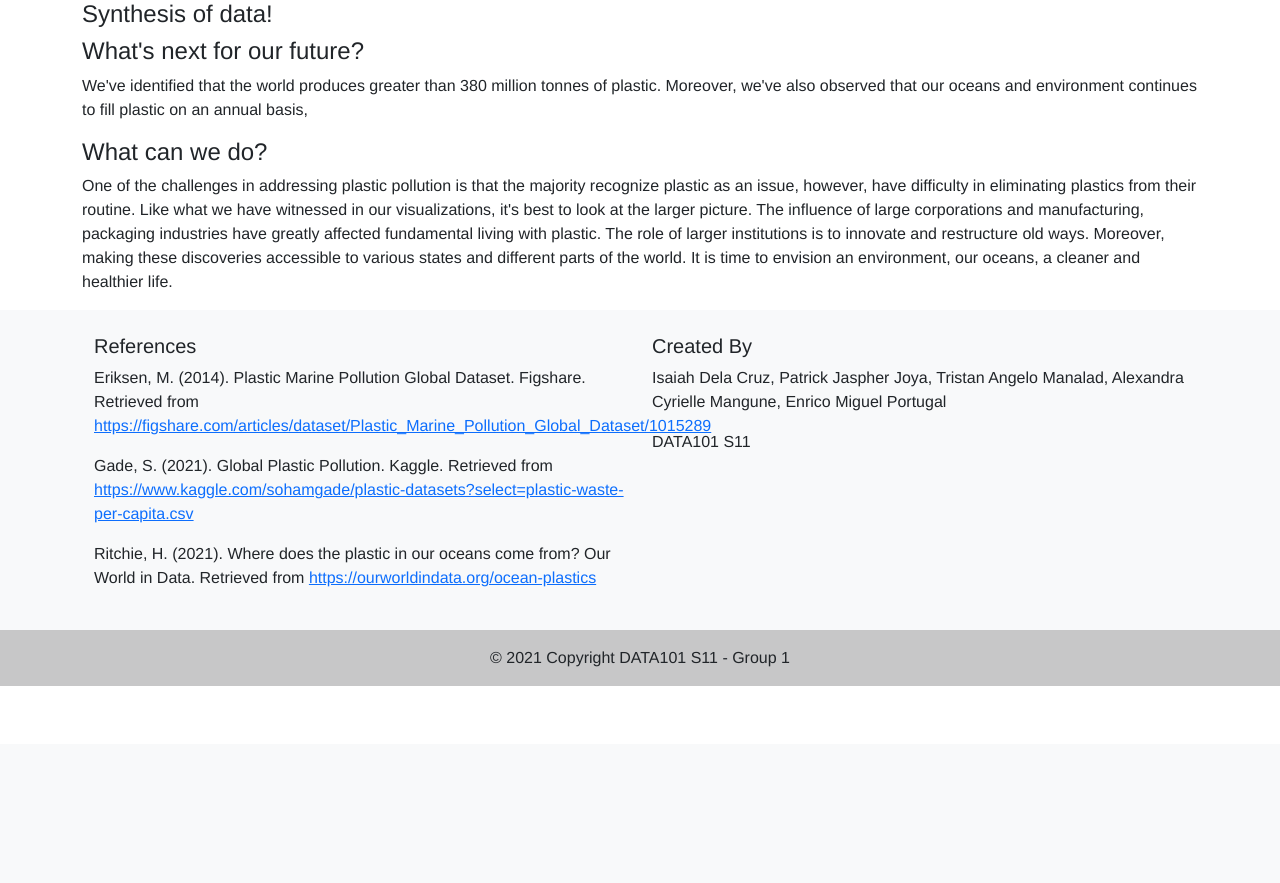
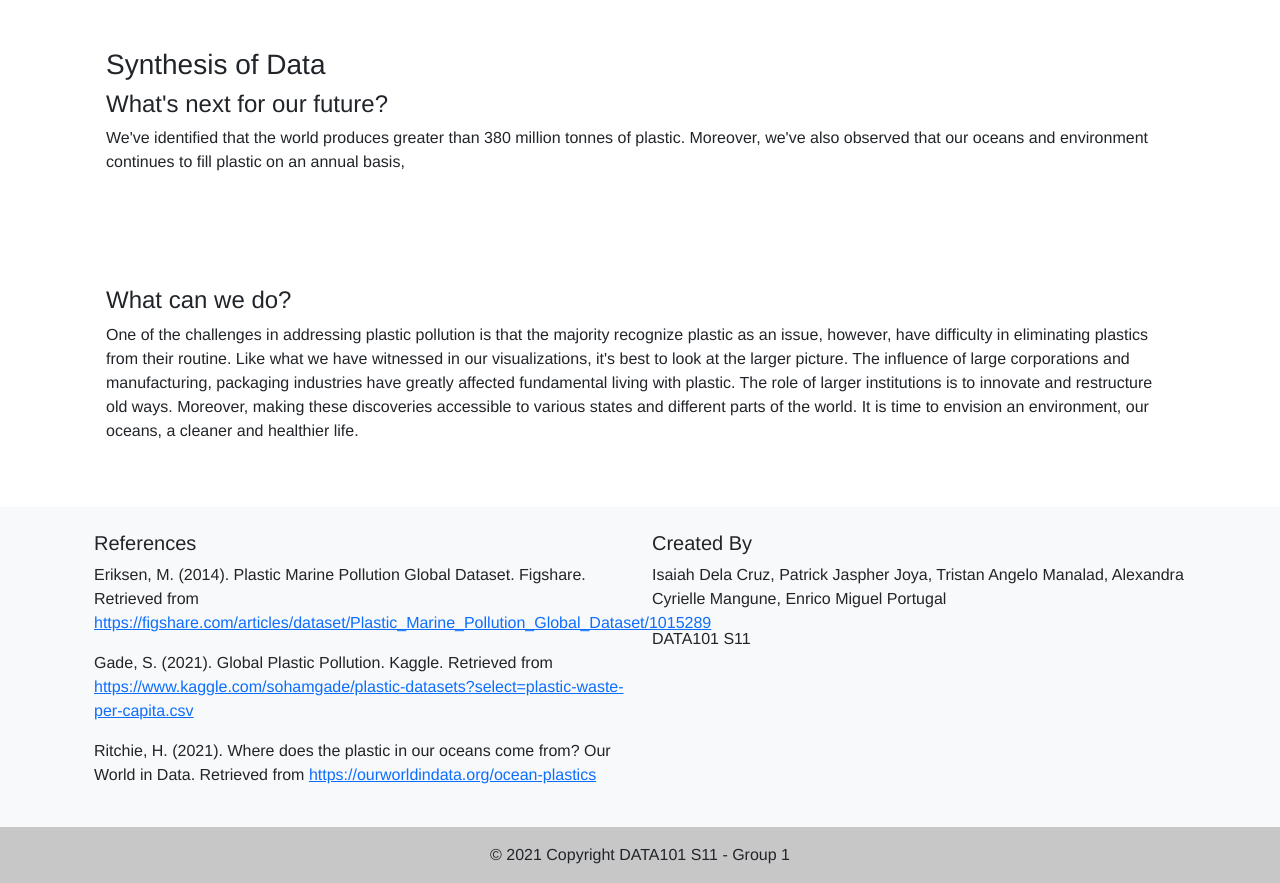
Before and after one commit to lexcyman/data101-app, a Flask app: page /synthesis-of-data in a window 1280 px wide. Shown: the part 56-939 px from the top of the page. Before the commit the page ends 742 px from the top, so only its background shows below. Run offline with Flask 2, Linux system fonts and the light colour scheme.

Commit message:
formatted synthesis page

```diff
--- a/application/templates/synthesis.html
+++ b/application/templates/synthesis.html
@@ -2,7 +2,9 @@
 
 {% block content %}
 
-<h4>Synthesis of data!</h4>
+<div class="container" data-aos="fade-up" data-aos-anchor-placement="top-bottom">
+    <div class="row div-container">
+        <h3>Synthesis of Data</h3>
         <h4>What's next for our future? </h4>
         <p>
             We've identified that the world produces greater than 380 million tonnes of
@@ -10,7 +12,8 @@
             on an annual basis,
 
         </p>
-
+    </div>
+    <div class="row div-container">
         <h4>What can we do?</h4>
         <p>
             One of the challenges in addressing plastic pollution is that the majority recognize
@@ -22,4 +25,6 @@
             an environment, our oceans, a cleaner and healthier life.
 
         </p>
+    </div>
+</div>
 {% endblock %}
```
Lines whose indentation alone changed are shown as unchanged.
